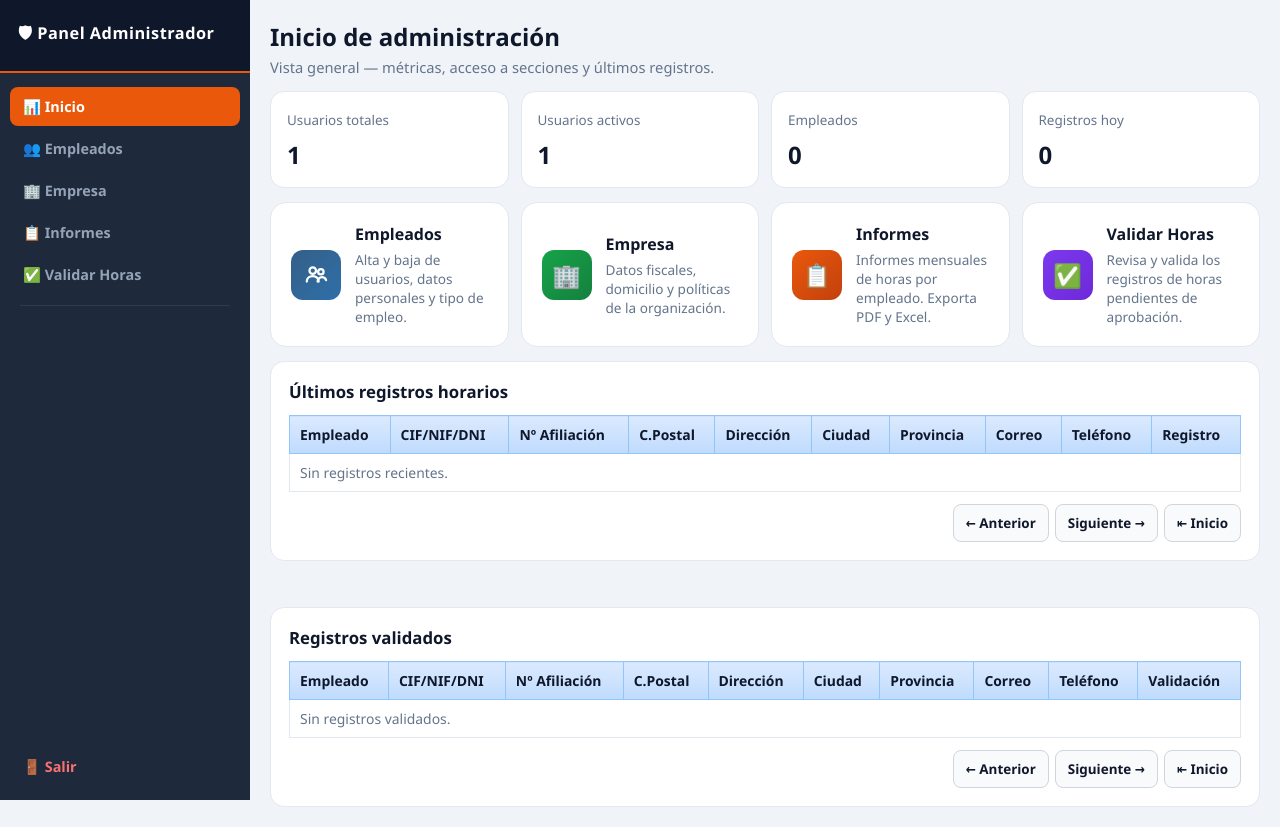
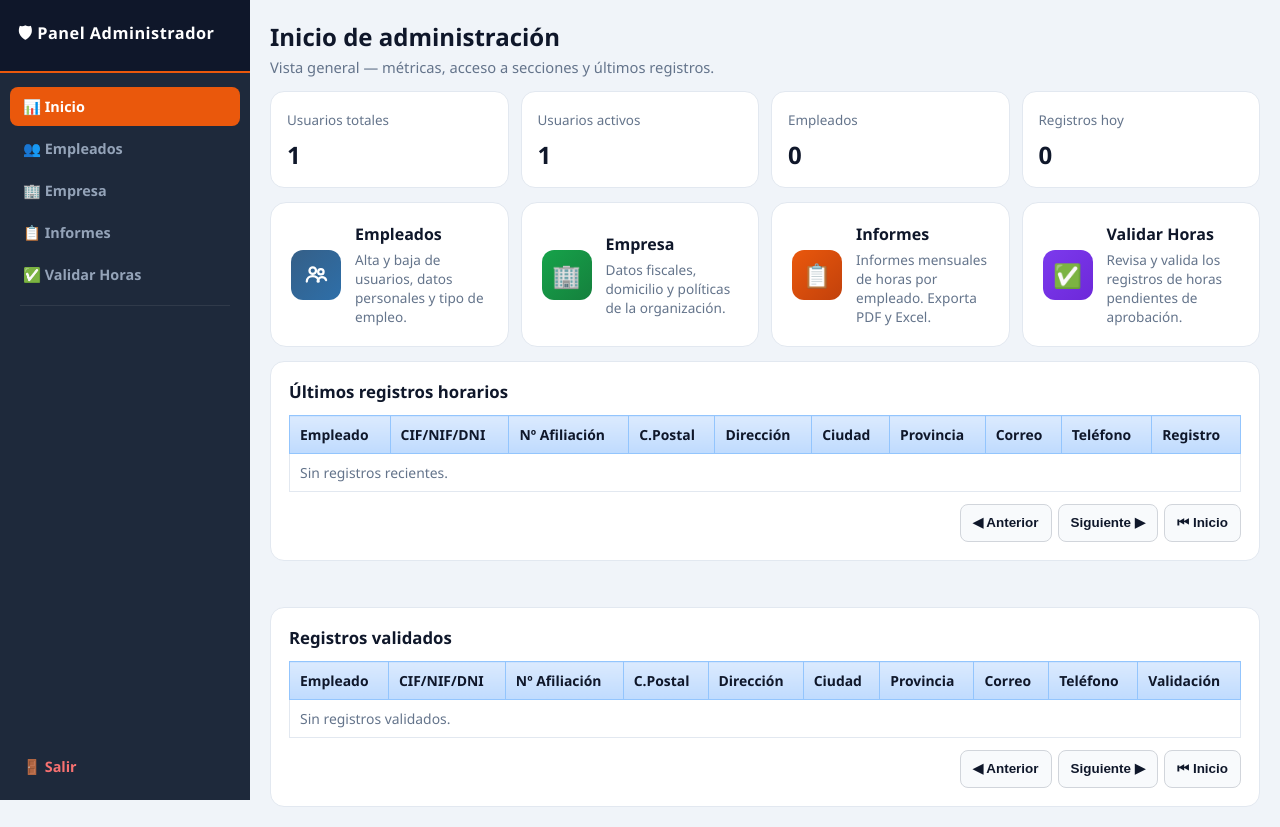
Before and after one commit to camir-hub/Control_Horario-Superpekes, a Flask app: page /admin in a window 1280 px wide. Run offline with Flask 3, Linux system fonts and the light colour scheme; a user stored in the database is signed in; data comes from the database, SQL or seed files in the repository; data that the repository does not hold is empty.

Commit message:
Se corrigen botones anterior, siguiente y Inicio para que sean identicos al del empleado

```diff
--- a/templates/admin_dashboard.html
+++ b/templates/admin_dashboard.html
@@ -277,23 +277,20 @@
 
         .pager form {
             display: flex;
+            gap: 6px;
+            align-items: center;
+            flex-wrap: wrap;
             justify-content: flex-end;
-            align-items: center;
-            gap: 8px;
-            flex-wrap: wrap;
         }
 
         .pager-btn {
             padding: 8px 12px;
             border-radius: 8px;
-            border: 1px solid #cbd5e1;
+            border: 1px solid #d1d5db;
             background: #f8fafc;
-            color: #0f172a !important;
-            -webkit-text-fill-color: #0f172a;
-            font: inherit;
+            color: #0f172a;
+            font-weight: 700;
             font-size: 0.84rem;
-            font-weight: 700;
-            line-height: 1.2;
             cursor: pointer;
             min-height: 38px;
             display: inline-flex;
@@ -301,7 +298,6 @@
             justify-content: center;
             gap: 6px;
             white-space: nowrap;
-            text-align: center;
         }
 
         .pager-btn:hover {
@@ -473,9 +469,9 @@
                     <div class="pager">
                         <form method="get">
                             <input type="hidden" name="validados_page" value="{{ validados_page }}">
-                            <button type="submit" class="pager-btn" name="horarios_page" value="{% if horarios_page > 1 %}{{ horarios_page-1 }}{% else %}{{ horarios_total_pages }}{% endif %}">&#8592; Anterior</button>
-                            <button type="submit" class="pager-btn" name="horarios_page" value="{% if horarios_page < horarios_total_pages %}{{ horarios_page+1 }}{% else %}1{% endif %}">Siguiente &#8594;</button>
-                            <button type="submit" class="pager-btn" name="horarios_page" value="1">&#8676; Inicio</button>
+                            <button type="submit" class="pager-btn" name="horarios_page" value="{% if horarios_page > 1 %}{{ horarios_page-1 }}{% else %}{{ horarios_total_pages }}{% endif %}">◀ Anterior</button>
+                            <button type="submit" class="pager-btn" name="horarios_page" value="{% if horarios_page < horarios_total_pages %}{{ horarios_page+1 }}{% else %}1{% endif %}">Siguiente ▶</button>
+                            <button type="submit" class="pager-btn" name="horarios_page" value="1">⏮ Inicio</button>
                         </form>
                     </div>
                 </div>
@@ -530,9 +526,9 @@
                 <div class="pager">
                     <form method="get">
                         <input type="hidden" name="horarios_page" value="{{ horarios_page }}">
-                        <button type="submit" class="pager-btn" name="validados_page" value="{% if validados_page > 1 %}{{ validados_page-1 }}{% else %}{{ validados_total_pages }}{% endif %}">&#8592; Anterior</button>
-                        <button type="submit" class="pager-btn" name="validados_page" value="{% if validados_page < validados_total_pages %}{{ validados_page+1 }}{% else %}1{% endif %}">Siguiente &#8594;</button>
-                        <button type="submit" class="pager-btn" name="validados_page" value="1">&#8676; Inicio</button>
+                        <button type="submit" class="pager-btn" name="validados_page" value="{% if validados_page > 1 %}{{ validados_page-1 }}{% else %}{{ validados_total_pages }}{% endif %}">◀ Anterior</button>
+                        <button type="submit" class="pager-btn" name="validados_page" value="{% if validados_page < validados_total_pages %}{{ validados_page+1 }}{% else %}1{% endif %}">Siguiente ▶</button>
+                        <button type="submit" class="pager-btn" name="validados_page" value="1">⏮ Inicio</button>
                     </form>
                 </div>
             </div>
```
